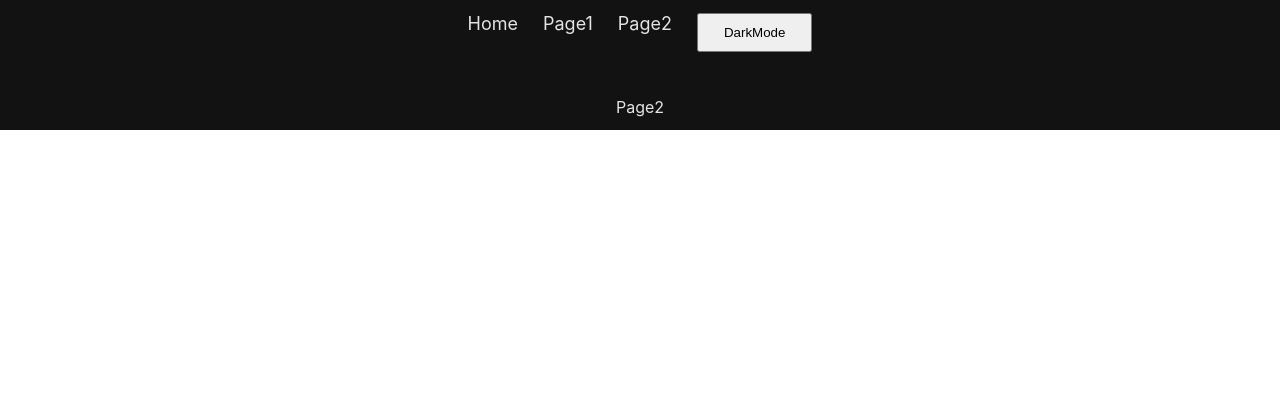
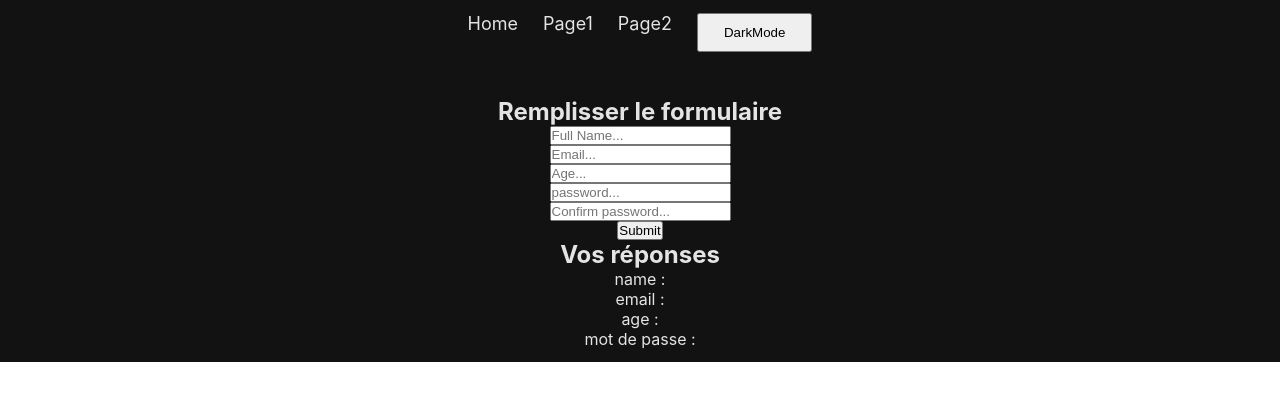
Before and after one commit to Toine-prog/TrainingContextAPIReact, a React (Create React App) app in the folder app/: page /page2 in a window 1280 px wide. Shown: the top 400 px of the page. Built offline with nearby package versions, Linux system fonts and the light colour scheme.

Commit message:
Setup du form + reception data

```diff
--- a/app/src/App.css
+++ b/app/src/App.css
@@ -8,8 +8,18 @@
   padding: 1% 10%;
 }
 
+ul li {
+  list-style: none;
+}
+
 a {
-text-decoration: none;
+  text-decoration: none;
+}
+
+form {
+  display: flex;
+  flex-direction: column;
+  align-items: center;
 }
 
 button {
--- a/app/src/Pages/Page1.js
+++ b/app/src/Pages/Page1.js
@@ -31,7 +31,6 @@ const cities = [
 const WEATHER_API_KEY = "eaea3a0c292ca39cb5e5272736989424";
 
 const kelvinToDegre = (kelvin) => {
-  console.log("kelvin", kelvin);
   return (kelvin - 273).toFixed(1);
 };
 // Afficher la météo d'un pays aléatoirement
--- a/app/src/Pages/Page2.js
+++ b/app/src/Pages/Page2.js
@@ -1,9 +1,23 @@
-import React from 'react'
+import React from "react";
+import Form from "../components/Form";
+import ResponseForm from "../components/ResponseForm";
 
 const Page2 = () => {
+  const name = "";
+  const email = "";
+  const age = "";
+  const mdp = "";
+  //TODO: Réceptionner les éléments du submit du form pour les transmettre à "ResponseForm"
   return (
-    <div className="page">Page2</div>
-  )
-}
+    <div className="page">
+      <h2>Remplisser le formulaire</h2>
+      <Form />
+      <div>
+        <h2>Vos réponses</h2>
+        <ResponseForm name={name} email={email} age={age} mdp={mdp} />
+      </div>
+    </div>
+  );
+};
 
-export default Page2
+export default Page2;
--- /dev/null
+++ b/app/src/components/Form.js
@@ -0,0 +1,24 @@
+import React, { useRef } from "react";
+
+const Form = () => {
+  const formData = useRef(null);
+
+  const handleSubmit = (e) => {
+    e.preventDefault();
+    //TODO: Utilsier https://codesandbox.io/s/vmwxjnv433?file=/src/index.js:237-255 pour gérer le ref du form
+  };
+  return (
+    <div>
+      <form ref={formData} onSubmit={handleSubmit}>
+        <input type="text" placeholder="Full Name..." />
+        <input type="text" placeholder="Email..." />
+        <input type="number" placeholder="Age..." />
+        <input type="password" placeholder="password..." />
+        <input type="password" placeholder="Confirm password..." />
+        <input type="submit" />
+      </form>
+    </div>
+  );
+};
+
+export default Form;
--- /dev/null
+++ b/app/src/components/ResponseForm.js
@@ -0,0 +1,16 @@
+import React from "react";
+
+const ResponseForm = ({ name, email, age, mdp }) => {
+  return (
+    <div>
+      <ul>
+        <li>name : {name}</li>
+        <li>email : {email}</li>
+        <li>age : {age}</li>
+        <li>mot de passe : {mdp}</li>
+      </ul>
+    </div>
+  );
+};
+
+export default ResponseForm;
--- a/app/src/components/index.js
+++ b/app/src/components/index.js
@@ -1,3 +1,5 @@
+import Form from "./Form";
 import NavMenu from "./NavMenu";
+import ResponseForm from "./ResponseForm";
 
-export { NavMenu }
+export { NavMenu, Form, ResponseForm };
```
Also changed, not shown: 1 other file (tests, documents, lock files or other folders).
